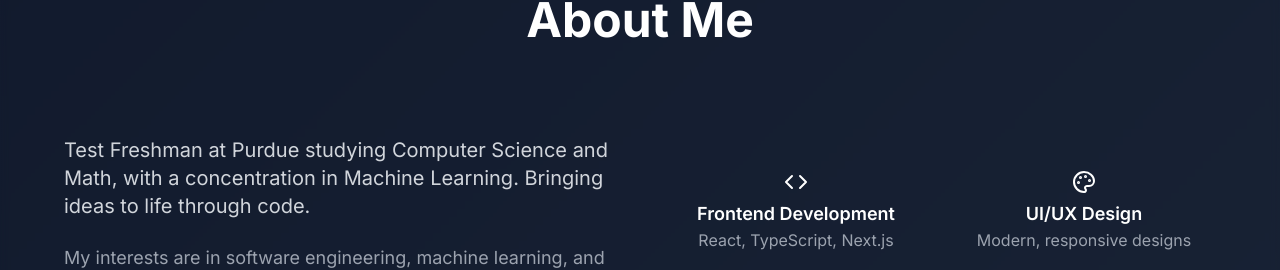
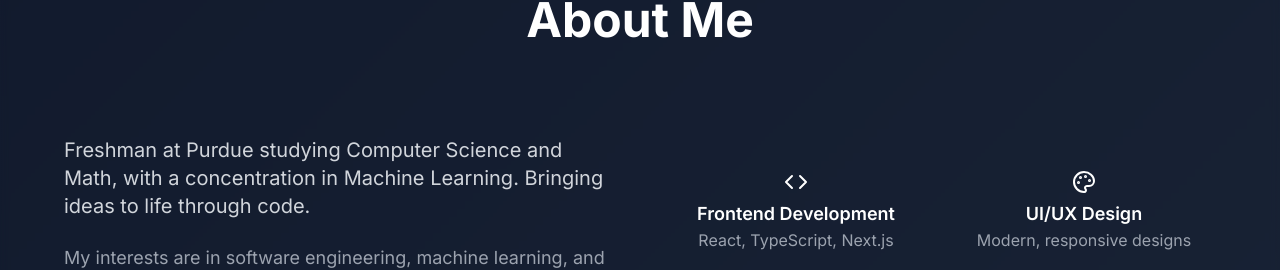
Before and after one commit to jefft72/jtseng-website, a React (Vite) app in the folder modern-portfolio/: page / in a window 1280 px wide. Shown: the part 884-1154 px from the top of the page. Built offline with nearby package versions, Linux system fonts and the light colour scheme.

Commit message:
Changed directory for app, and reorganized files

```diff
--- a/modern-portfolio/src/components/About.tsx
+++ b/modern-portfolio/src/components/About.tsx
@@ -54,7 +54,7 @@ const About: React.FC = () => {
             {/* Text Content */}
             <motion.div variants={itemVariants} className="space-y-6">
               <p className="text-xl text-gray-300 leading-relaxed">
-                Test Freshman at Purdue studying Computer Science and Math, with a
+                Freshman at Purdue studying Computer Science and Math, with a
                 concentration in Machine Learning.
                 Bringing ideas to life through code.
               </p>
```
